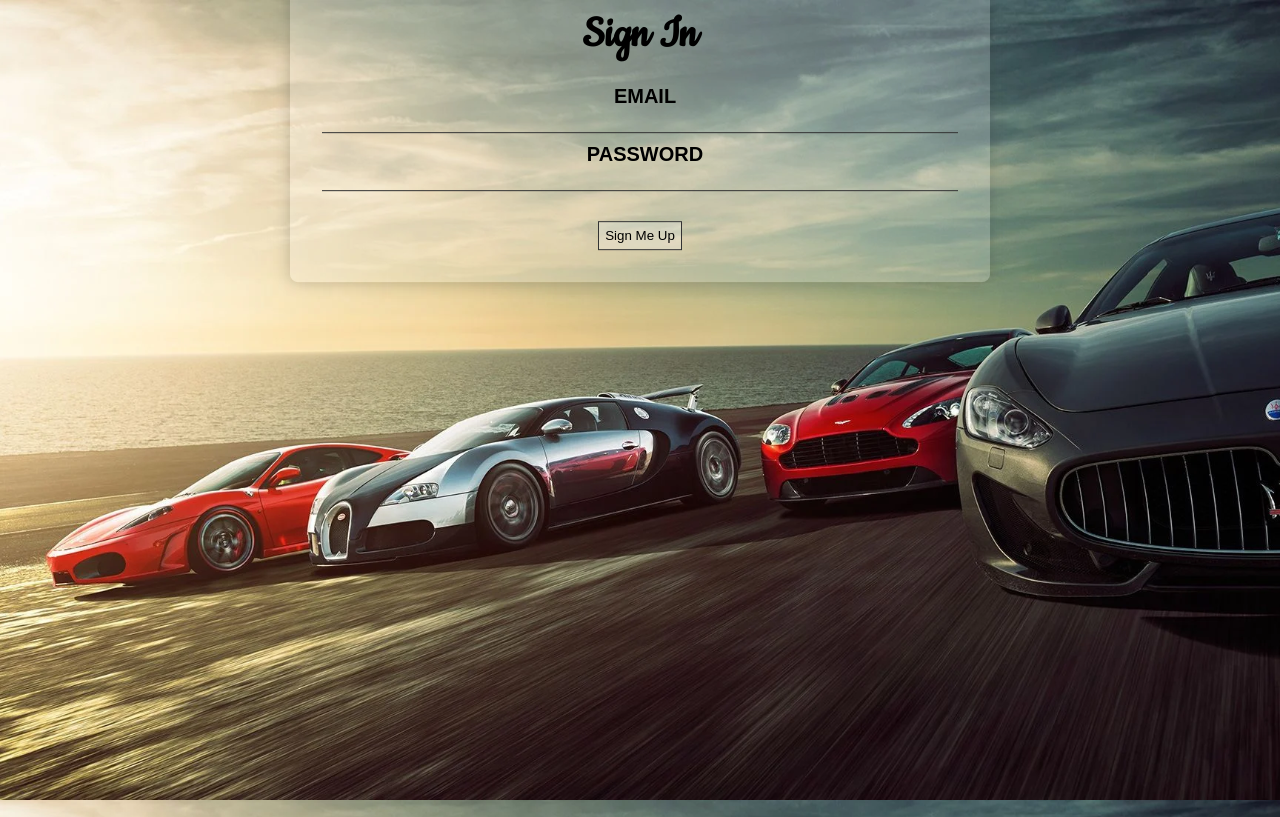
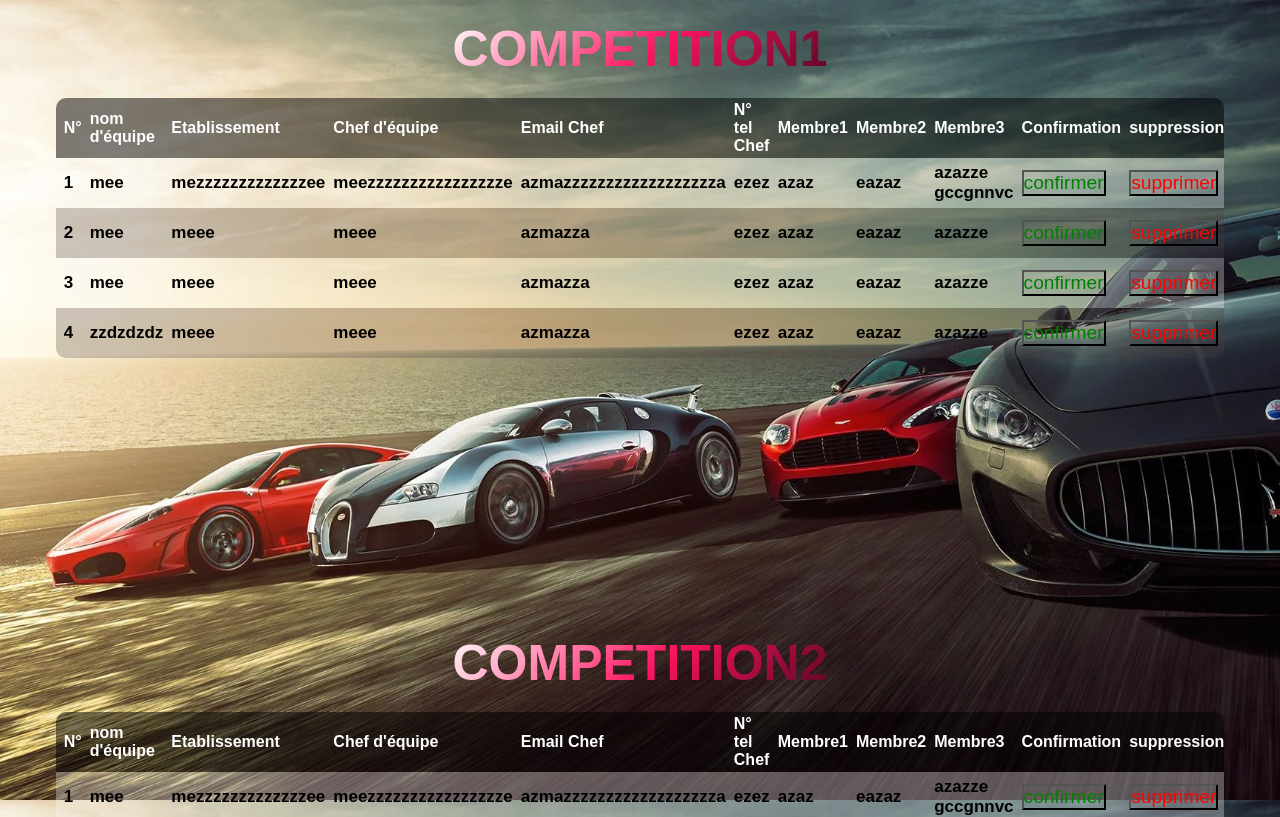
Before and after one commit to MohamedBouarada/FastAndFurious-DashboardAdmin, a React (Create React App) app: page / in a window 1280 px wide. Shown: the top 817 px of the page. Built offline with nearby package versions, Linux system fonts and the light colour scheme.

Commit message:
styling home screen

```diff
--- a/src/App.js
+++ b/src/App.js
@@ -6,7 +6,7 @@ import LoginScreen from './Screens/loginInterface/LoginScreen';
 
 function App() {
   return <div className={styles.container}>
-    <LoginScreen />
+    <HomeScreen />
     </div>;
 }
 
--- a/src/Components/teams/data.js
+++ b/src/Components/teams/data.js
@@ -3,13 +3,13 @@ const Data = [
         _id:"623276b7c79a16924e197da6",
         competition:"med",
         nomEquipe:"mee",
-        etablissement:"meee",
-        nomPrenomChef:"meee",
-        mailChef:"azmazza",
+        etablissement:"mezzzzzzzzzzzzzee",
+        nomPrenomChef:"meezzzzzzzzzzzzzzzze",
+        mailChef:"azmazzzzzzzzzzzzzzzzzza",
         telChef:"ezez",
         membre1:"azaz",
         membre2:"eazaz",
-        membre3:"azazze",
+        membre3:"azazze gccgnnvc",
         __v:0,
     },
     {
--- a/src/Components/teams/teams.module.css
+++ b/src/Components/teams/teams.module.css
@@ -19,7 +19,7 @@ table td, table th {
 }
 table thead tr {
     height: 60px;
-    background: rgba(0, 0,0, 0.4);
+    background: rgba(0, 0,0, 0.5);
     color: #fff;
 }
 table tbody tr {
@@ -27,6 +27,7 @@ table tbody tr {
     background: rgba(248, 248, 248, 0.308);
     color: black;
     font-weight: 600;
+
 }
 table tbody tr:last-child {
     border: 0;
@@ -54,19 +55,20 @@ table td.r, table th.r {
 }
 
 tbody tr:nth-child(even) {
-    background-color: rgba(248, 248, 248, 0.096);
+    background-color: rgba(78, 60, 60, 0.288);
 }
 
 tbody tr {
     font-family:'Courier New', Courier, monospace;
-    font-size: 15px;
+    font-size: 17px;
     color: #808080;
     line-height: 1.2;
     font-weight: unset;
+    word-spacing: 2px;
 }
 
 tbody tr:hover {
-    color: #555555;
+    color: #000000;
     background-color: #f5f5f5;
     cursor: pointer;
 }
```
